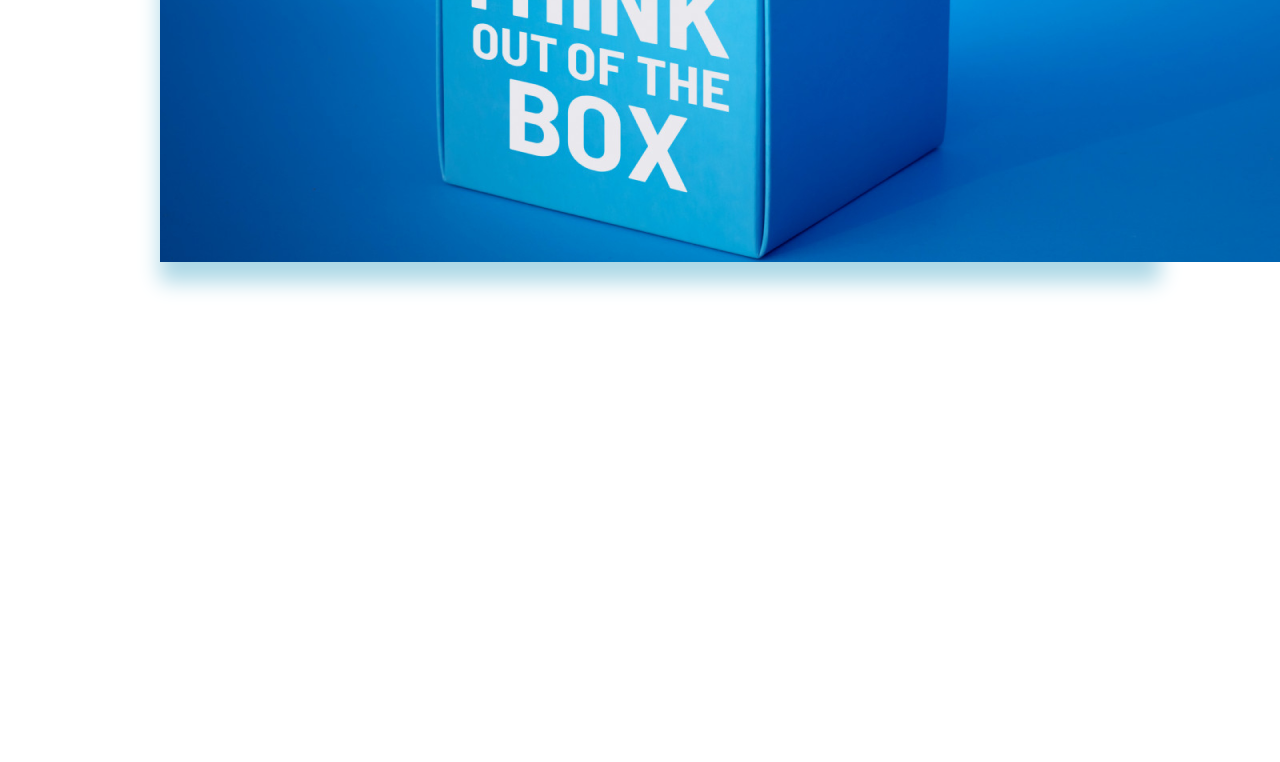
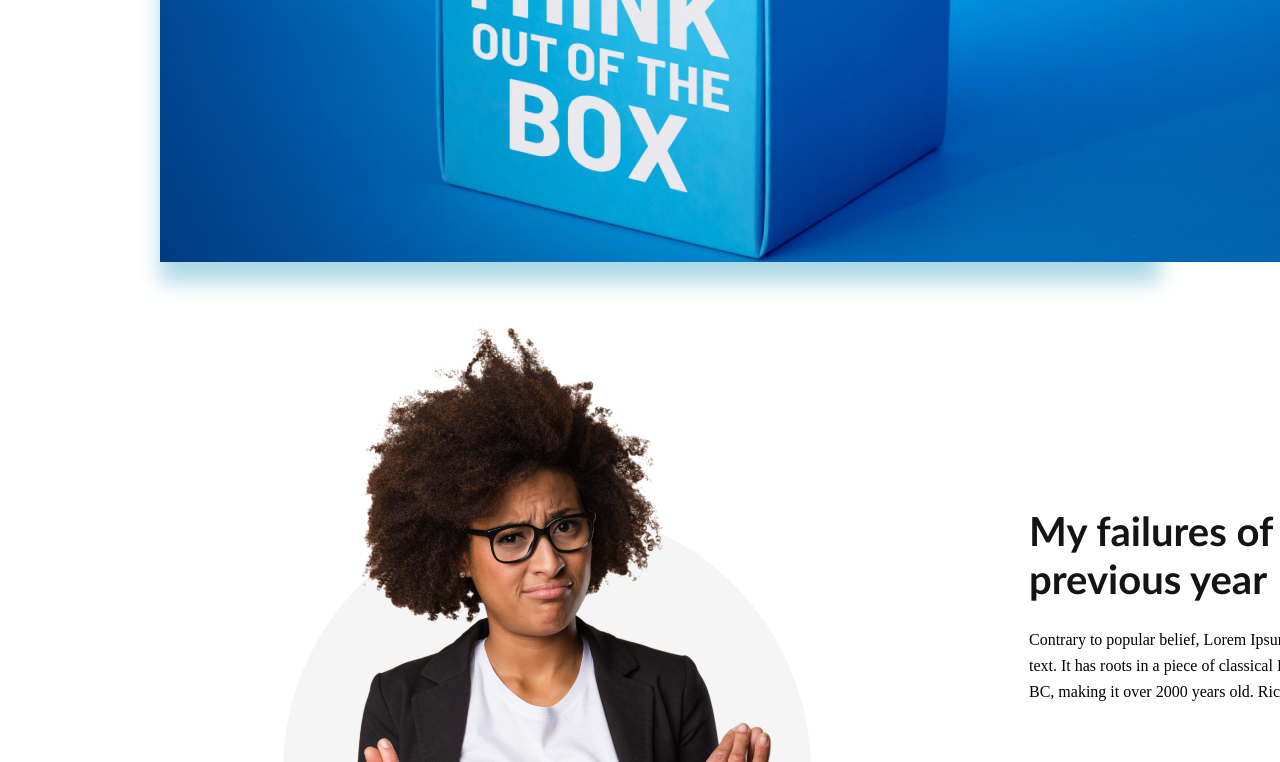
Before and after one commit to Ankit0188/assignment, a plain HTML site: page index.html in a window 1280 px wide. Shown: the part 546-1308 px from the top of the page. Drawn offline with Linux system fonts and the light colour scheme.

Commit message:
half done middle order

```diff
--- a/index.html
+++ b/index.html
@@ -18,5 +18,18 @@
         <button class="first-button">Contact Us</button>
       </div>
     </section>
+    <section class="middle-order">
+      <div>
+        <img class="image" src="images/person.png" alt="" />
+      </div>
+      <div>
+        <h1 class="second-headline">My failures of previous year</h1>
+        <p class="second-paragraph">
+          Contrary to popular belief, Lorem Ipsum is not simply random text. It
+          has roots in a piece of classical Latin literature from 45 BC, making
+          it over 2000 years old. Richard McClintock.
+        </p>
+      </div>
+    </section>
   </body>
 </html>
--- a/styles/style.css
+++ b/styles/style.css
@@ -5,6 +5,7 @@
 .top {
   margin-right: 160px;
   margin-left: 160px;
+  margin-bottom: 0;
   background-image: linear-gradient(lightgray, #fff);
   box-shadow: 20px 0px 20px 20px lightblue;
 }
@@ -13,6 +14,7 @@
   height: 808px;
   flex-shrink: 0;
   background-image: url("../images/banner/banner3.png");
+  margin-bottom: 50px;
 }
 .first-headline {
   width: 525px;
@@ -49,9 +51,41 @@
   margin-left: 1210px;
   color: #005fac;
   text-align: center;
-  font-family:'Gill Sans', 'Gill Sans MT', Calibri, 'Trebuchet MS', sans-serif;
+  font-family: "Gill Sans", "Gill Sans MT", Calibri, "Trebuchet MS", sans-serif;
   font-size: 20px;
   font-style: normal;
   font-weight: 600;
   line-height: normal;
 }
+.middle-order {
+  margin-top: 0;
+  margin-left: 160px;
+  width: 1600px;
+  height: 3229px;
+  background-color: #fff;
+  display: flex;
+}
+.image {
+  margin-left: 100px;
+}
+.second-headline {
+  width: 288px;
+  margin-left: 200px;
+  margin-top: 195px;
+  margin-bottom: 24px;
+  color: var(--dark-01, #151414);
+  font-family: "Gill Sans", "Gill Sans MT", Calibri, "Trebuchet MS", sans-serif;
+  font-size: 40px;
+  font-style: normal;
+  font-weight: 800;
+  line-height: normal;
+}
+.second-paragraph{
+    width: 416px;
+    margin-left: 200px;
+    margin-top: 0;
+    font-size: 16px;
+    font-weight: 400;
+    line-height: 26px;
+    font-family: work-sans;
+}
```
